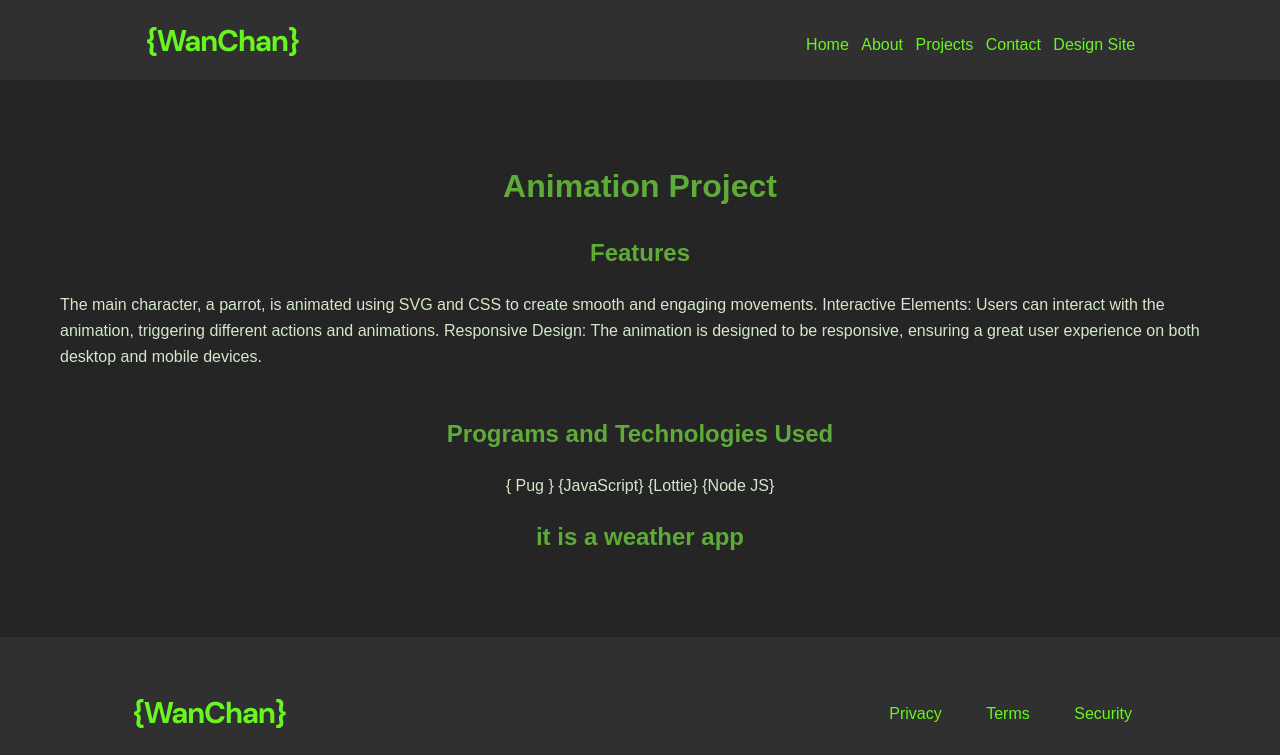
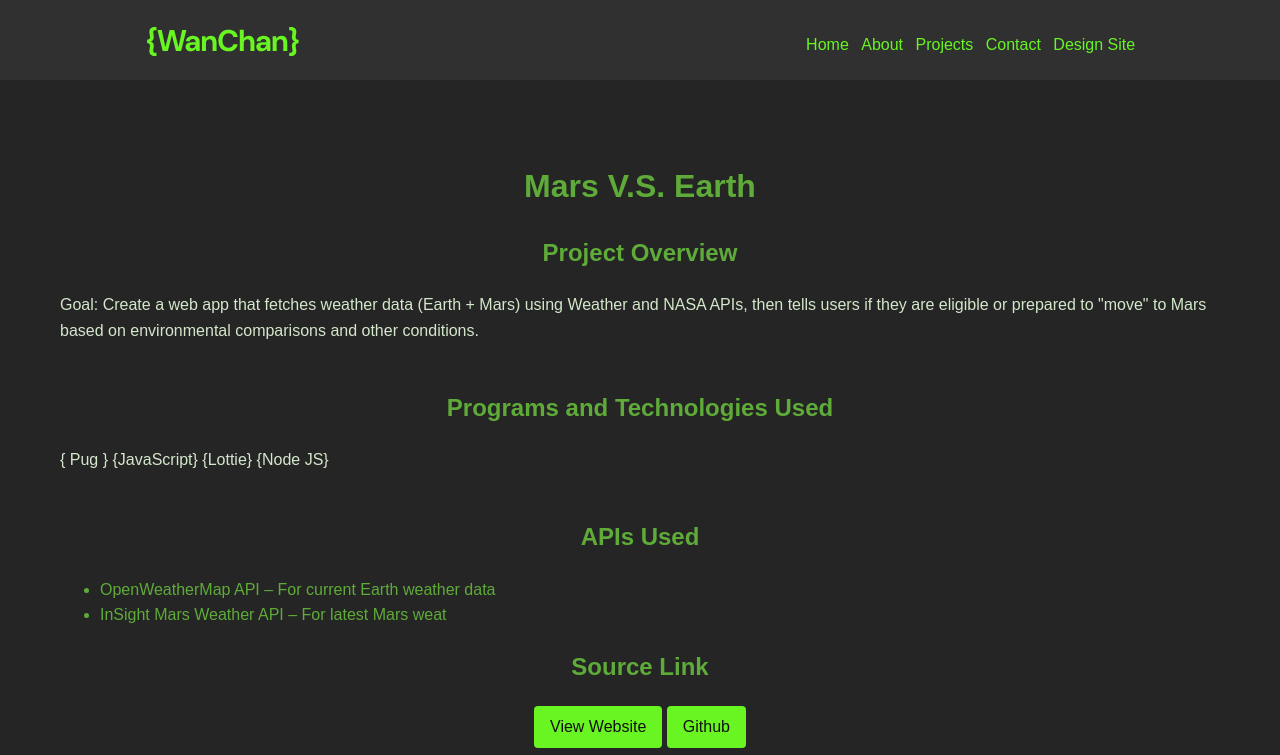
Before and after one commit to wanchanlin/CodePortfolio, a plain HTML site: page projects/weather.html in a window 1280 px wide. Shown: the top 755 px of the page. Drawn offline with Linux system fonts and the light colour scheme.

Commit message:
new files

```diff
--- a/projects/weather.html
+++ b/projects/weather.html
@@ -18,23 +18,32 @@
 
     <div class="content">
         <center>
-            <h1> Animation Project</h1>
+            <h1> Mars V.S. Earth</h1>
         </center>
-        <h2>Features</h2>
+        <h2>Project Overview</h2>
         <p>
-            The main character, a parrot, is animated using SVG and CSS to create smooth and engaging movements.
-            Interactive Elements: Users can interact with the animation, triggering different actions and animations.
-            Responsive Design: The animation is designed to be responsive, ensuring a great user experience on both
-            desktop and mobile devices.
+            Goal: Create a web app that fetches weather data (Earth + Mars) using Weather and NASA APIs, then tells users if they are eligible or prepared to "move" to Mars based on environmental comparisons and other conditions.
         </p><br>
         <h2>Programs and Technologies Used</h2>
+        <p>{ Pug } {JavaScript} {Lottie} {Node JS}</p><br>
 
-        <center>
-            <p>{ Pug } {JavaScript} {Lottie} {Node JS}
+        <h2>APIs Used</h2>
+        <ul>
+            <li>OpenWeatherMap API – For current Earth weather data</li>
+            <li> InSight Mars Weather API – For latest Mars weat</li>
+        </ul>
+
         </center>
 
-        <h2>it is a weather app</h2>
-
+        <h2>Source Link</h2>
+        <center>
+            <a target="_blank" href="https://weather-phi-swart-74.vercel.app/">
+                <div class="btn" type="button">View Website</div>
+            </a>
+            <a target="_blank" href="https://github.com/wanchanlin/weather">
+                <div class="btn" type="button">Github</div>
+            </a>
+        </center>
 
     </div>
     <div id="footer-placeholder"></div>
```
